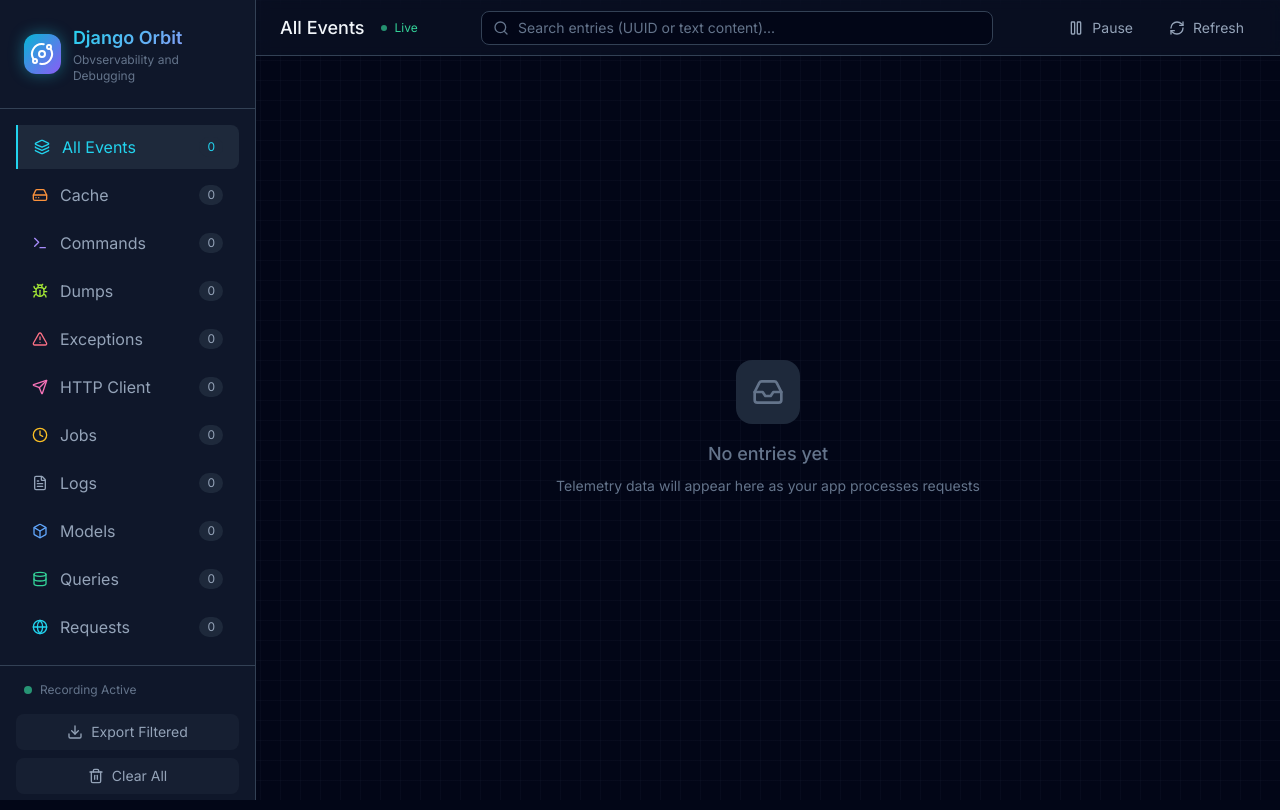
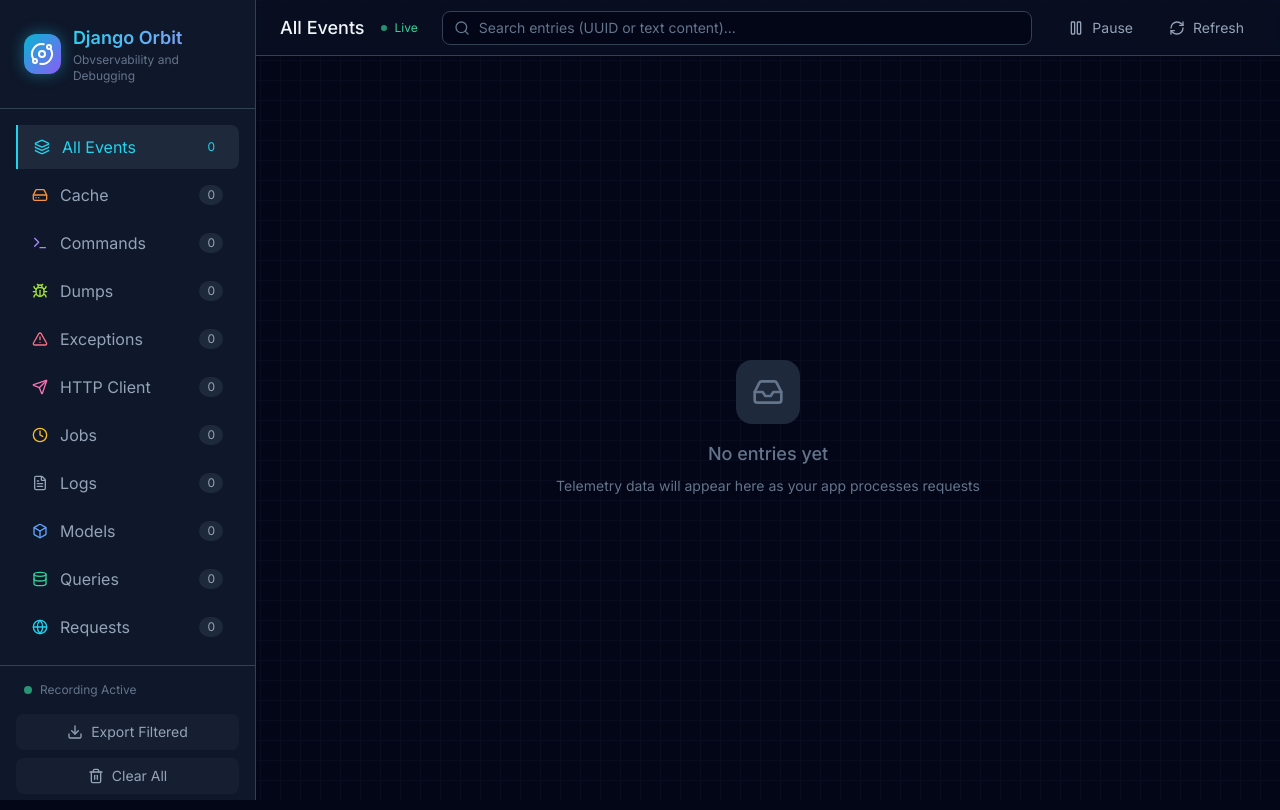
Before and after one commit to astro-stack/django-orbit, a Django app: page /orbit/ in a window 1280 px wide. Run offline with Django 4.2, Linux system fonts and the light colour scheme; data that the repository does not hold is empty; some libraries are stand-ins or nearby versions.

Commit message:
search bar full width

```diff
--- a/orbit/templates/orbit/dashboard.html
+++ b/orbit/templates/orbit/dashboard.html
@@ -171,7 +171,7 @@
             </div>
 
             <!-- Search Bar -->
-            <div class="flex-1 max-w-xl px-8">
+            <div class="flex-1 px-6">
                 <div class="relative">
                     <i data-lucide="search" class="absolute left-3 top-1/2 -translate-y-1/2 w-4 h-4 text-orbit-text-muted"></i>
                     <input
```
